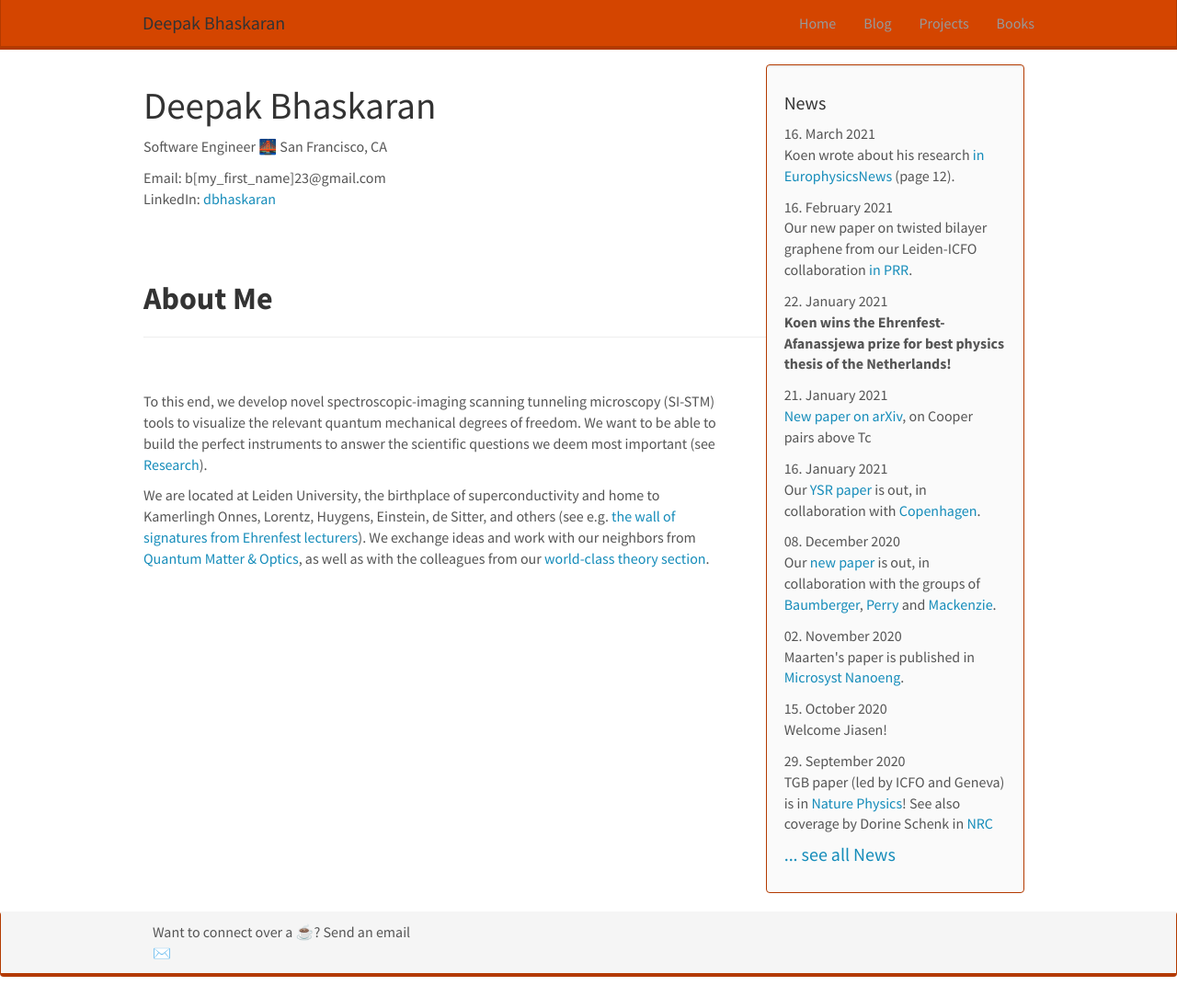
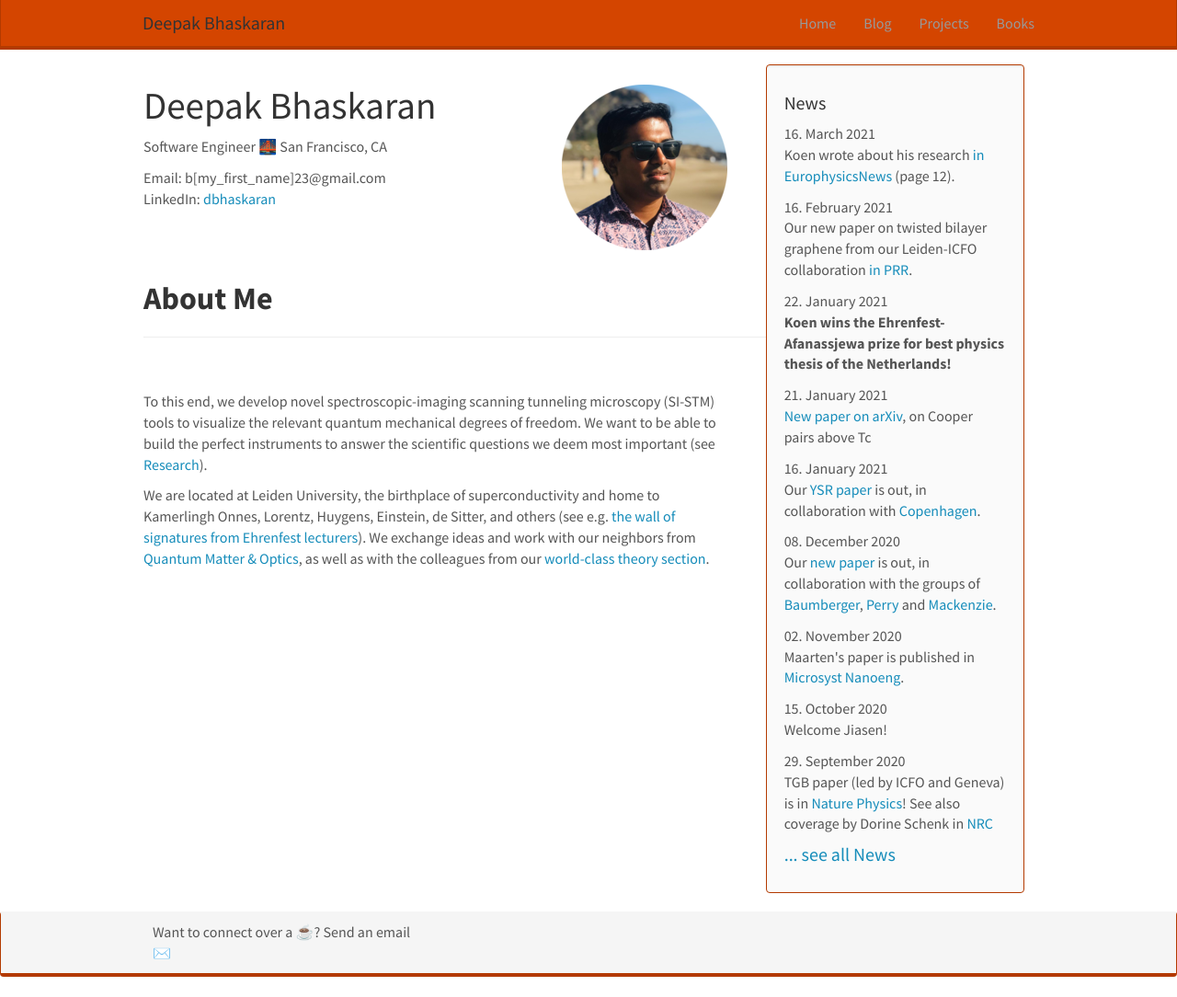
Before and after one commit to dbhaskaran/dbhaskaran.github.io, a Jekyll site: the page built from _pages/home.md, in a window 1280 px wide and 1084 px high. Shown: the whole window at 92% size. Built offline with Jekyll 4.4.1, drawn with Linux system fonts in a browser that asks for light colours; nearby versions of some CDN libraries.

Commit message:
Added profile pic

```diff
--- a/_pages/home.md
+++ b/_pages/home.md
@@ -5,7 +5,7 @@ excerpt: "Deepak Bhaskaran"
 sitemap: false
 permalink: /
 ---
-# Deepak Bhaskaran
+# Deepak Bhaskaran  <a href="../images/profile3.png" target="_blank"><img src="../images/profile3.png" alt="Deepak Bhaskaran" align="right"></a>
 Software Engineer
 🌉 San Francisco, CA
 
```
Also changed, not shown: images/profile3.png (added), 1 other file.
